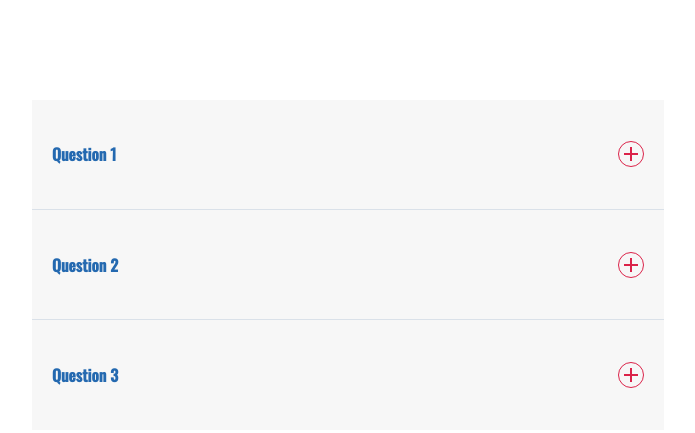
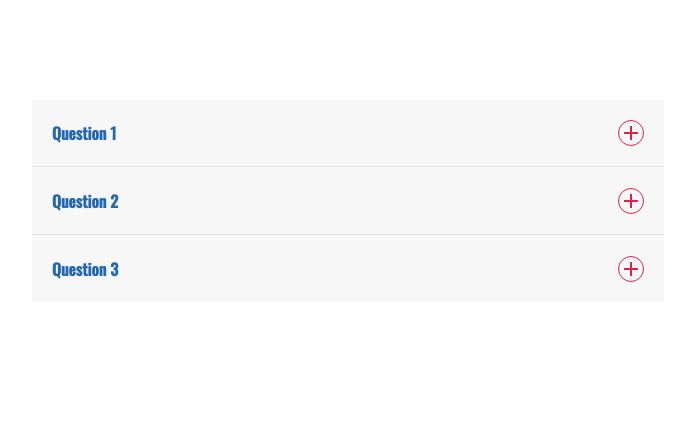
Before and after one commit to OlenaSkliar/Accordion, a plain HTML site: page index.html in a window 1280 px wide. Shown: the whole page, without its empty margins (292-987 px from the left). Drawn offline with nearby package versions, Linux system fonts and the light colour scheme.

Commit message:
h4 change

```diff
--- a/index.css
+++ b/index.css
@@ -7,7 +7,8 @@ body{
 h4{
     font-family: 'Oswald', sans-serif;
     line-height: 1;
-    color: #2469B0
+    color: #2469B0;
+    margin: 0
 }
 .p-r{
     position: relative
```
